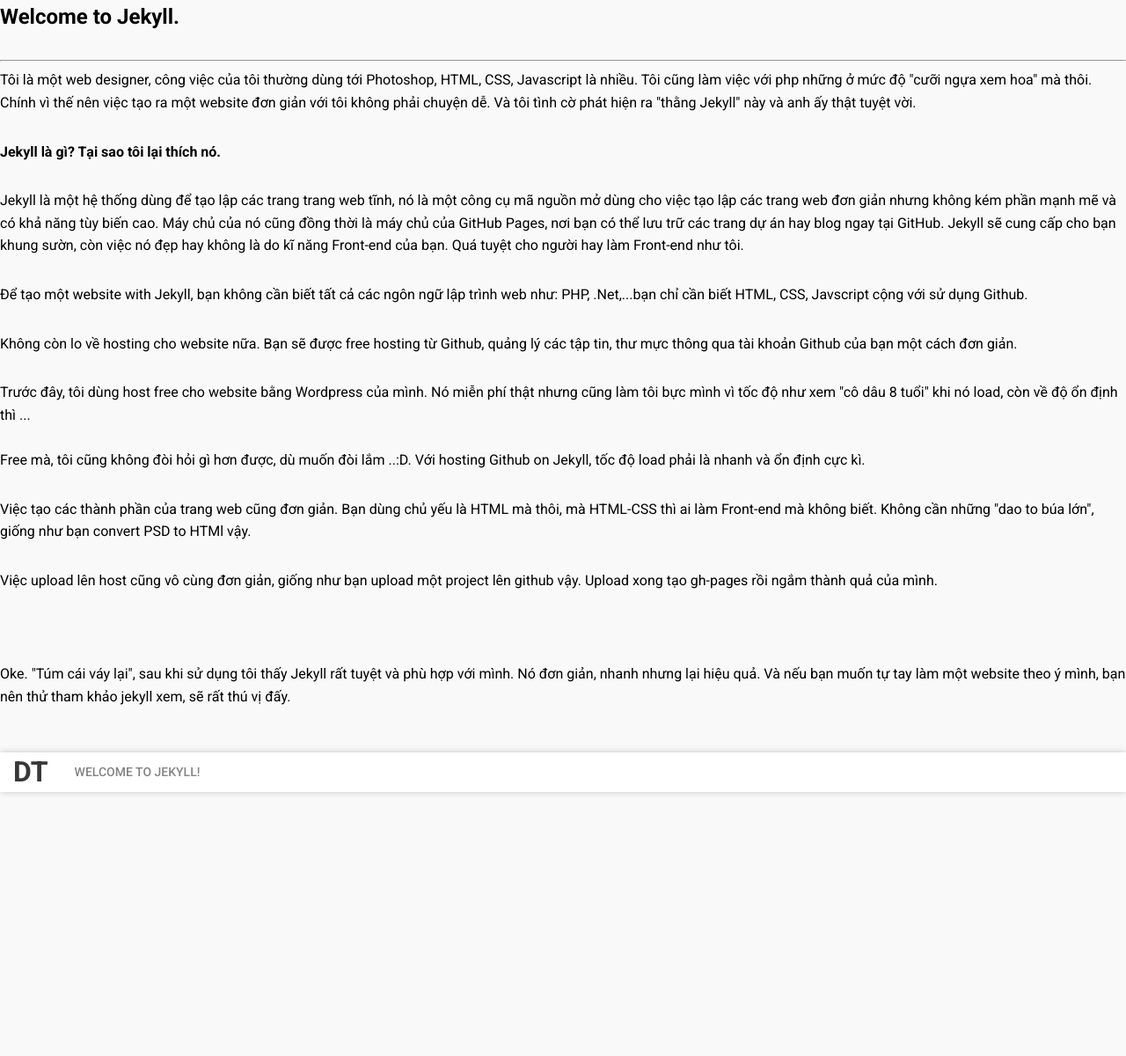
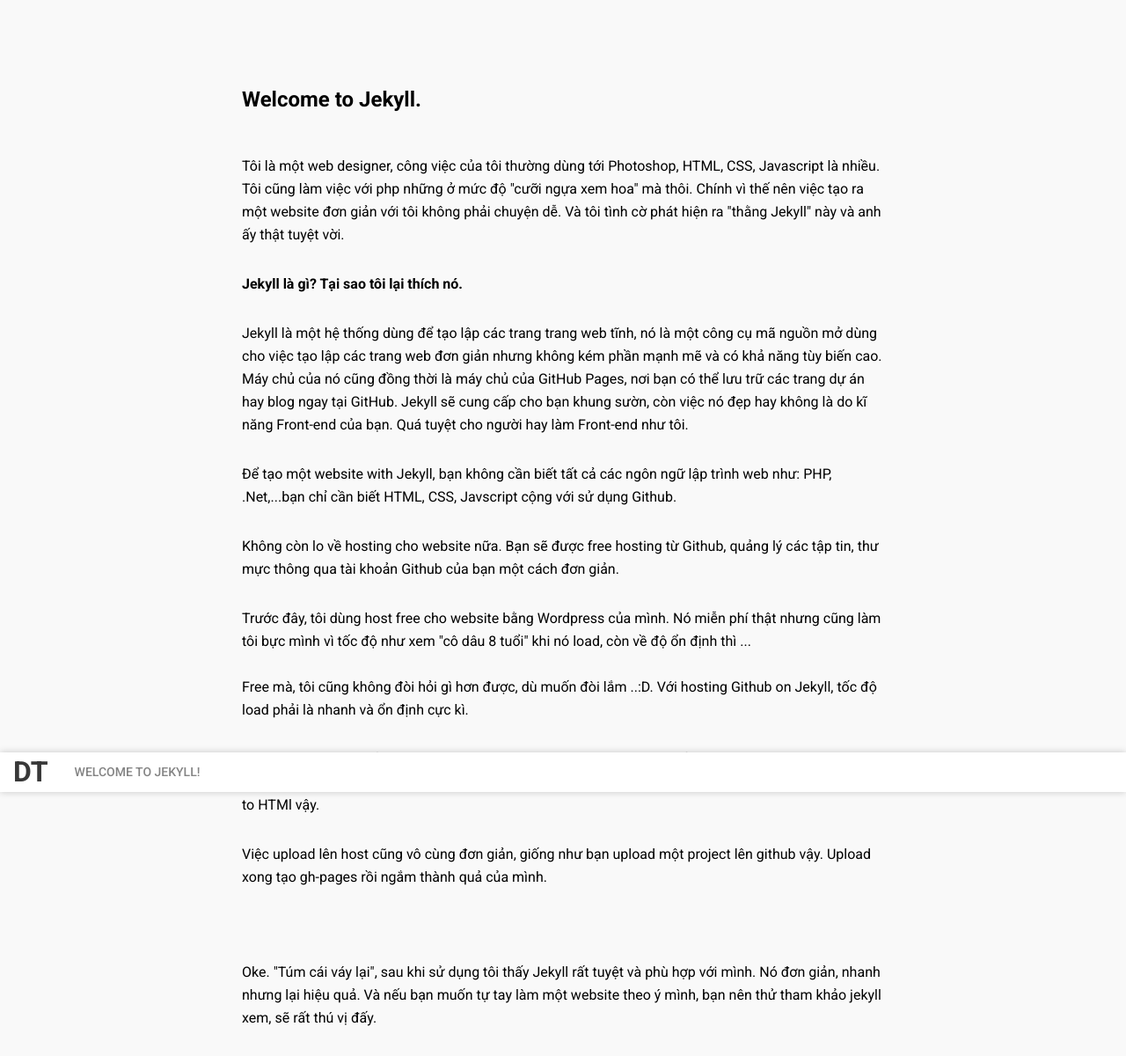
Before and after one commit to ginpro/ginpro.github.io, a Jekyll site: the page built from _posts/2015-10-04-build-website-with-jekyll.html, in a window 1280 px wide. Shown: the whole page at 88% size. Built offline with Jekyll 4.4.1, drawn with Linux system fonts in a browser that asks for light colours.

Commit message:
fixed post

```diff
--- a/_posts/2015-10-03-post-1.markdown
+++ b/_posts/2015-10-03-post-1.markdown
@@ -1,7 +1,7 @@
 ---
 layout: post
-title:  "Welcome to Jekyll!"
-thumnail:  "post-2.png"
+title:  "Post 1"
+thumnail:  "post-1.png"
 date:   2015-10-03 17:20:25
 ---
 You’ll find this post in your `_posts` directory. Go ahead and edit it and re-build the site to see your changes. You can rebuild the site in many different ways, but the most common way is to run `jekyll serve`, which launches a web server and auto-regenerates your site when a file is updated.
--- a/_posts/2015-10-04-build-website-with-jekyll.html
+++ b/_posts/2015-10-04-build-website-with-jekyll.html
@@ -5,12 +5,28 @@
 date:   2015-10-03
 ---
 
+<style media="screen">
+  .jekyll {
+    max-width: 760px;
+    padding: 0 15px;
+    margin: auto;
+    font-size: 16px;
+    line-height: 26px;
+  }
+
+  header {
+    padding: 100px 0 50px
+  }
+
+  h2 {
+    margin: 0;
+  }
+</style>
+
 <article class="jekyll post-detail">
   <header>
     <h2>Welcome to Jekyll.</h2>
   </header>
-
-  <hr>
 
   <p>
     Tôi là một web designer, công việc của tôi thường dùng tới Photoshop, HTML, CSS, Javascript là nhiều. Tôi cũng làm việc với php những ở mức độ "cưỡi ngựa xem hoa" mà
--- a/_sass/_post-detail.scss
+++ b/_sass/_post-detail.scss
@@ -24,3 +24,7 @@
     margin-left: 30px
   }
 }
+
+post-detail {
+  padding-bottom: 100px;
+}
```
